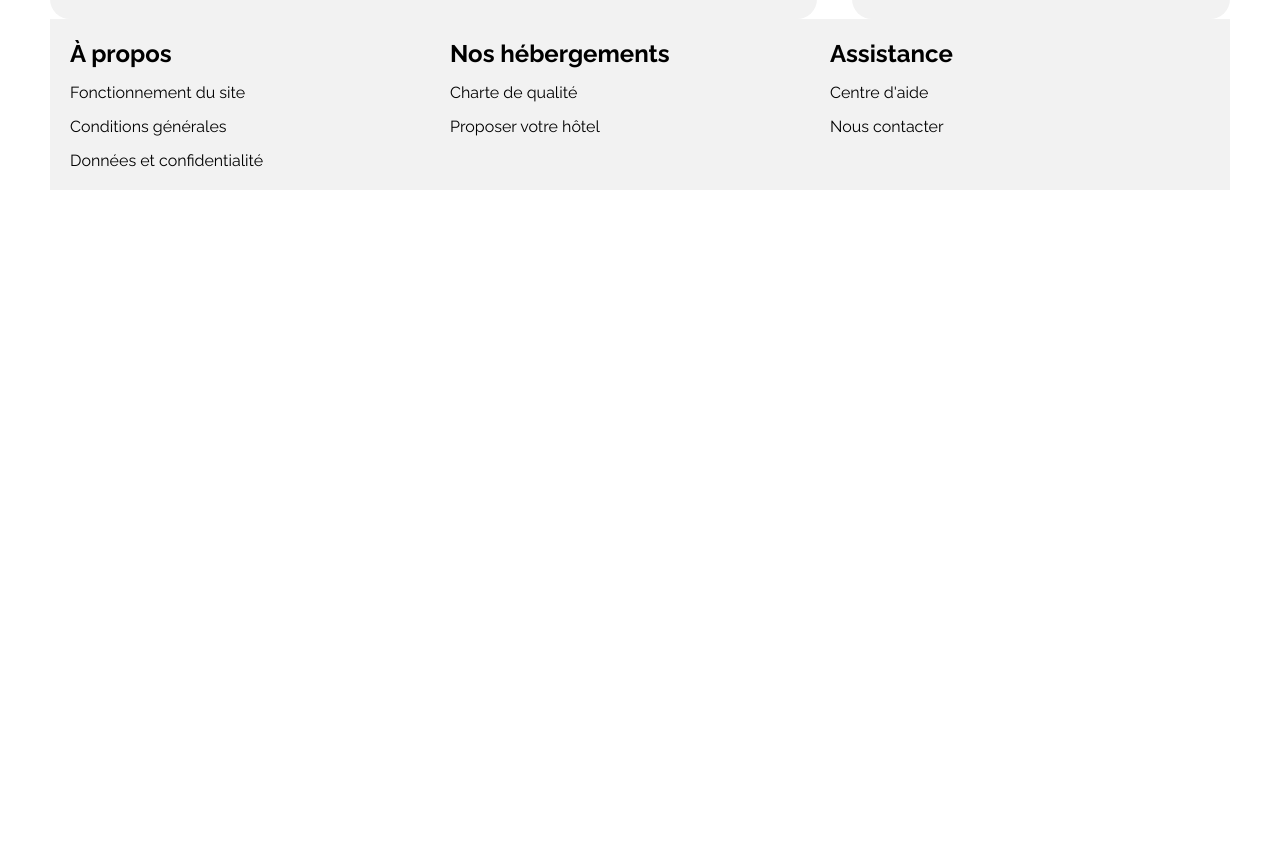
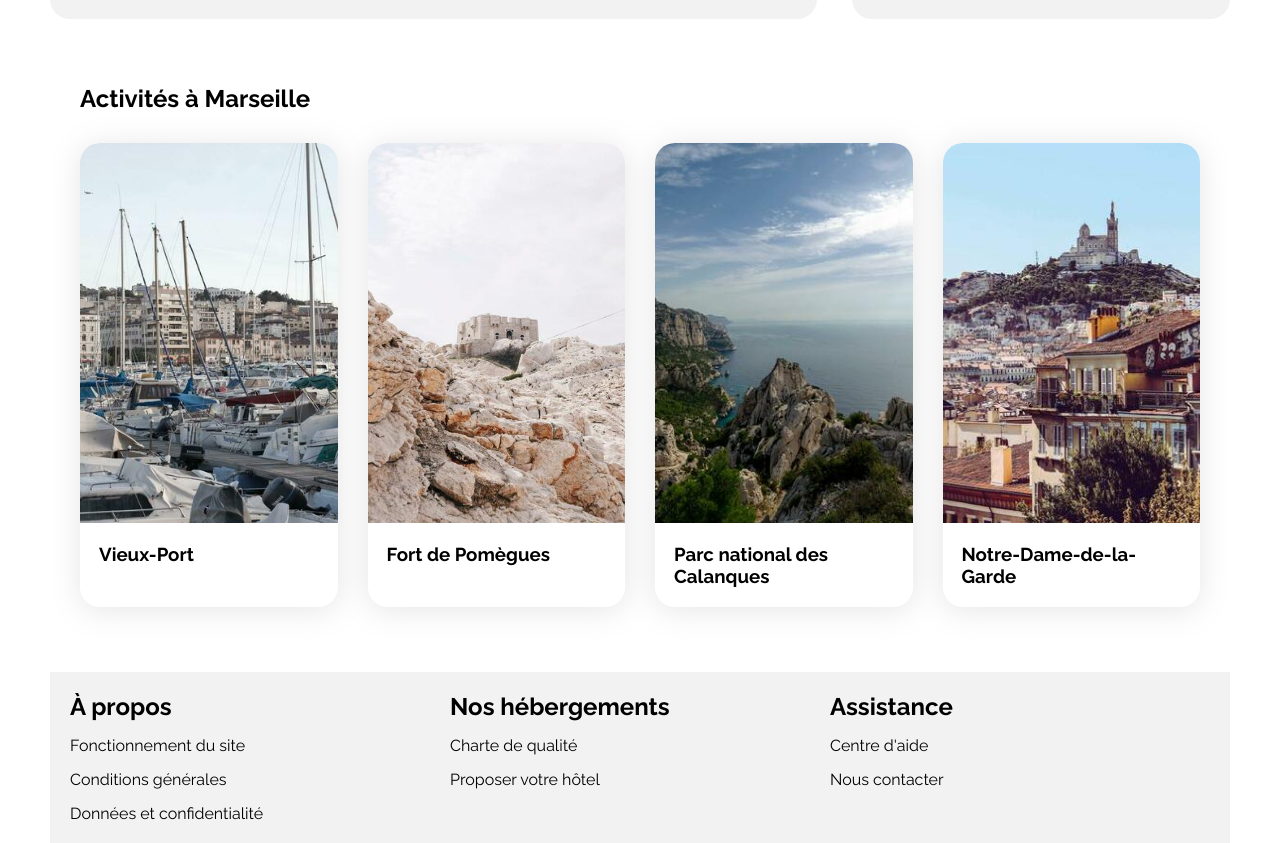
Before and after one commit to LPHoekstra/booki-starter-code-master, a plain HTML site: page index.html in a window 1280 px wide. Shown: the part 1115-1958 px from the top of the page. Before the commit the page ends 1305 px from the top, so only its background shows below. Drawn offline with Linux system fonts and the light colour scheme.

Commit message:
activities section and add a width: 100% on hebergements-cards--img

```diff
--- a/css/style.css
+++ b/css/style.css
@@ -231,6 +231,7 @@ a {
     border-top-left-radius: 20px;
     border-top-right-radius: 20px;
     height: 124px;
+    width: 100%;
 }
 
 .hebergements-cards-content {
@@ -309,6 +310,39 @@ a {
     margin-bottom: 5px;
 }
 
+/**** activities ****/
+
+.activities {
+    padding: 30px;
+    margin-top: 35px;
+    margin-bottom: 35px;
+}
+
+.activities-contenair {
+    display: flex;
+    gap: 30px;
+    margin-top: 30px;
+}
+
+.activities-card {
+    display: flex;
+    flex-direction: column;
+    padding: 0;
+    flex: 1;
+}
+
+.activities-card--img {
+    height: 380px;
+    width: 100%;
+    border-top-left-radius: 20px;
+    border-top-right-radius: 20px;
+}
+
+.activities-card--content {
+    font-weight: bold;
+    padding: 20px 19px 20px 19px;
+}
+
 /**** footer ****/
 
 .footer {
--- a/index.html
+++ b/index.html
@@ -234,6 +234,28 @@
                     </div>
                 </section>
             </div>
+
+            <section class="activities">
+                <h2>Activités à Marseille</h2>
+                <div class="activities-contenair">
+                    <article class="activities-card card">
+                        <img src="./images/activites/reno-laithienne.jpg" alt="Le vieux-port de Marseille" class="activities-card--img">
+                        <h3 class="activities-card--content">Vieux-Port</h3>
+                    </article>
+                    <article class="activities-card card">
+                        <img src="./images/activites/paul-hermann.jpg" alt="Le fort de Pomègues" class="activities-card--img">
+                        <h3 class="activities-card--content">Fort de Pomègues</h3>
+                    </article>
+                    <article class="activities-card card">
+                        <img src="./images/activites/kilyan-sockalingum.jpg" alt="Parc national des Calanques vue mer" class="activities-card--img">
+                        <h3 class="activities-card--content">Parc national des Calanques</h3>
+                    </article>
+                    <article class="activities-card card">
+                        <img src="./images/activites/florian-wehde.jpg" alt="Notre-Dame-de-la-Garde depuis la ville" class="activities-card--img">
+                        <h3 class="activities-card--content">Notre-Dame-de-la-Garde</h3>
+                    </article>
+                </div>
+            </section>
         </main>
 
         <footer class="footer">
```
